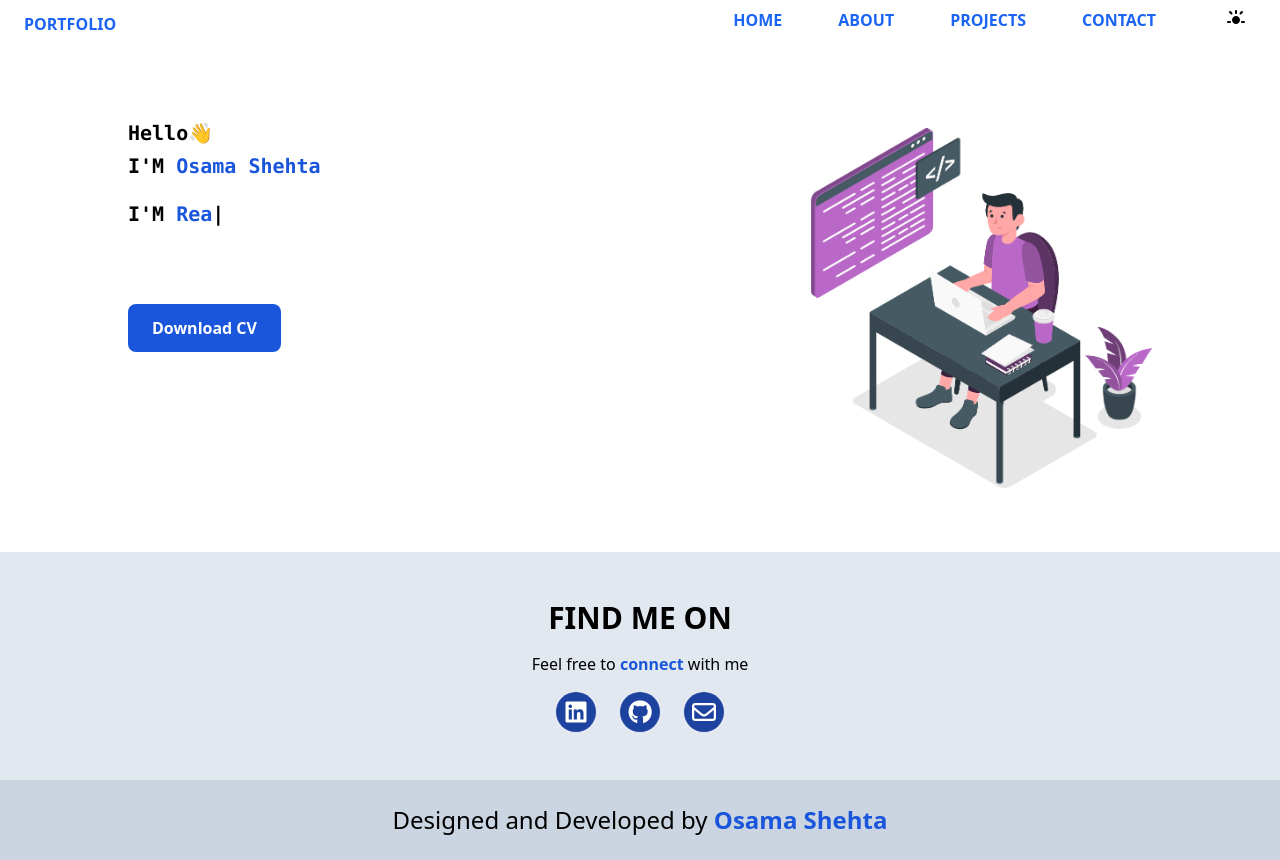
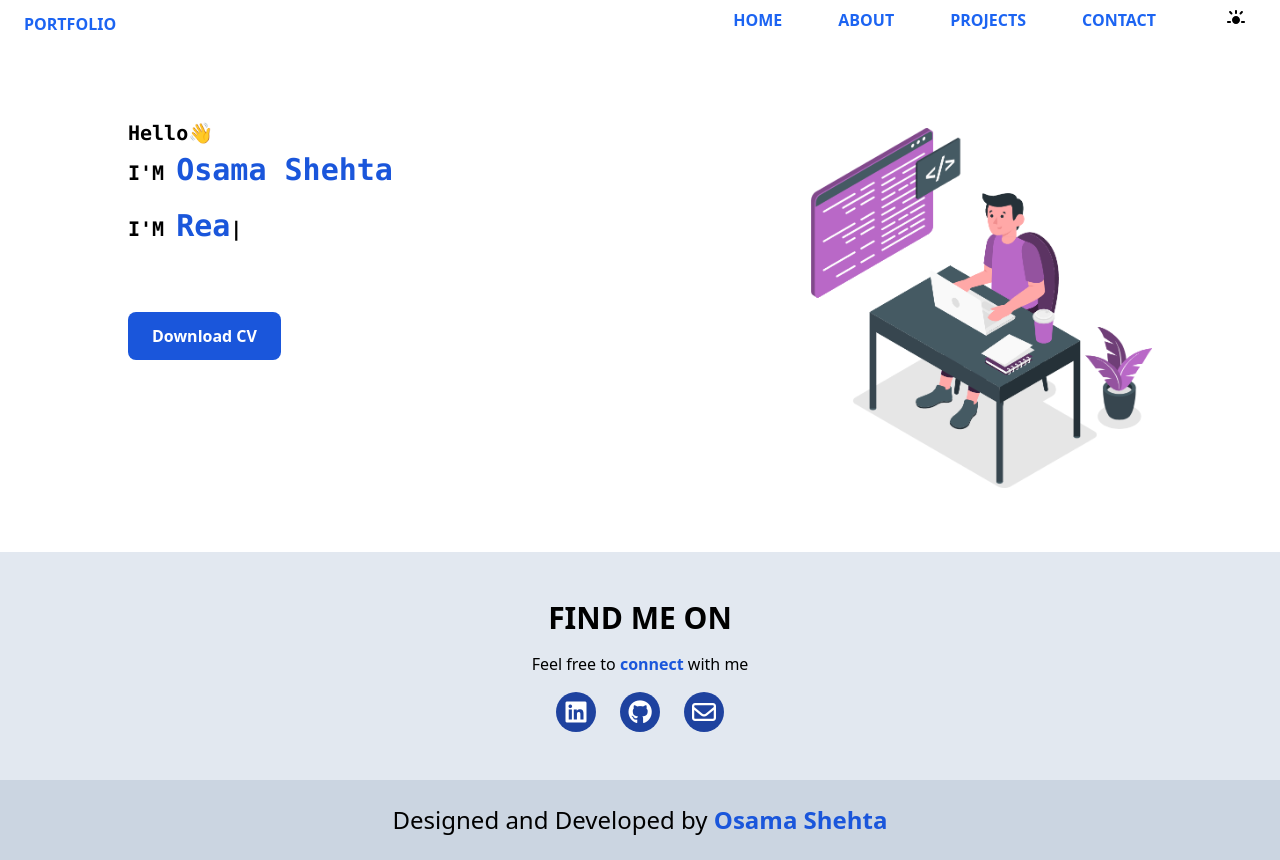
Before and after one commit to osamashehta/Portfolio, a React (Vite) app: page / in a window 1280 px wide. Built offline with nearby package versions, Linux system fonts and the light colour scheme.

Commit message:
update_CV

```diff
--- a/src/Components/Home/Home.jsx
+++ b/src/Components/Home/Home.jsx
@@ -31,7 +31,7 @@ function Home() {
             </p>
             <p className="text-xl dark:text-white my-1 font-bold font-mono mb-5">
               I'M{" "}
-              <span className="text-xl font-bold text-blue-700 dark:text-emerald-500 ">
+              <span className="text-xl md:text-3xl font-bold text-blue-700 dark:text-emerald-500 ">
                 {" "}
                 Osama Shehta
               </span>
@@ -40,7 +40,7 @@ function Home() {
               I'M{" "}
               <span
                 ref={el}
-                className="text-xl  text-blue-700 dark:text-emerald-500"
+                className="text-xl md:text-3xl  text-blue-700 dark:text-emerald-500"
               ></span>
             </span>
             <div className="cv w-full flex">
```
Also changed, not shown: 1 other file (tests, documents, lock files or other folders).
